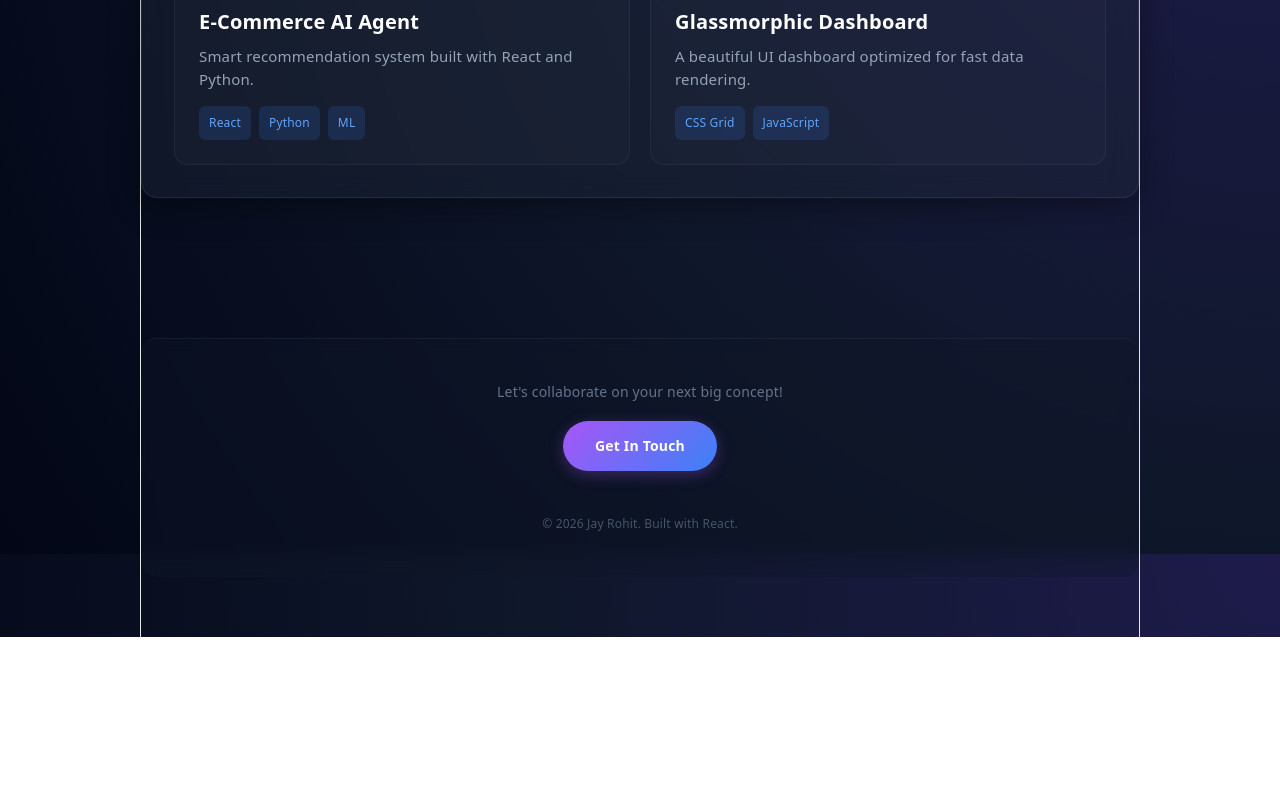
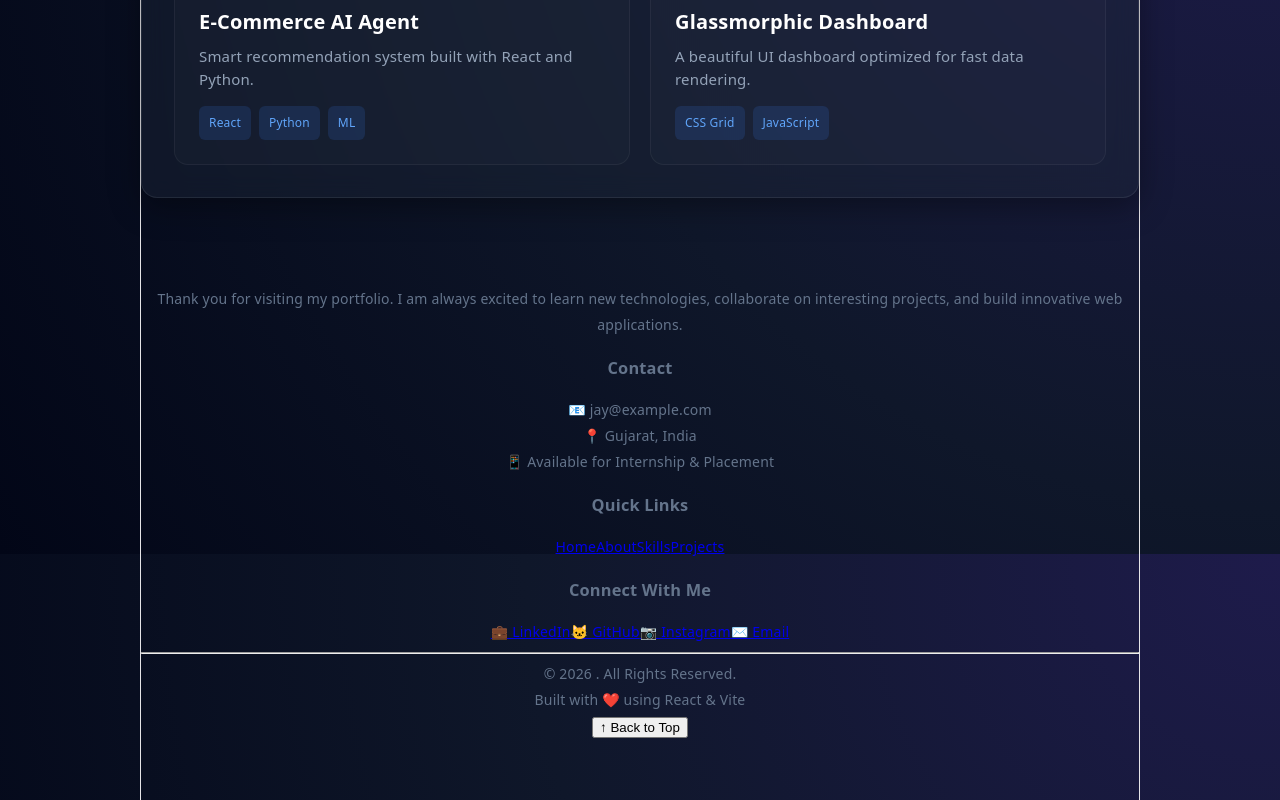
Before and after one commit to jayrohit0310/student-portfolio, a React (Vite) app: page / in a window 1280 px wide. Shown: the part 1846-2646 px from the top of the page. Before the commit the page ends 2483 px from the top, so only its background shows below. Built offline with nearby package versions, Linux system fonts and the light colour scheme.

Commit message:
Refactor Footer component with new layout and props
Updated Footer component to include name and additional contact information.

```diff
--- a/src/components/Footer.jsx
+++ b/src/components/Footer.jsx
@@ -1,13 +1,91 @@
-import React from 'react';
+function Footer({ name, email }) {
+  return (
+    <footer id="contact" className="footer">
 
-function Footer({ email }) {
-  return (
-    <footer id="contact">
-      <div className="footer-glass">
-        <p>Let's collaborate on your next big concept!</p>
-        <a href={`mailto:${email}`} className="contact-btn">Get In Touch</a>
-        <p className="copyright">© {new Date().getFullYear()} Jay Rohit. Built with React.</p>
+      <div className="footer-container">
+
+        <div className="footer-about">
+
+          <h2>{name}</h2>
+
+          <p>
+            Thank you for visiting my portfolio.
+            I am always excited to learn new technologies,
+            collaborate on interesting projects, and
+            build innovative web applications.
+          </p>
+
+        </div>
+
+        <div className="footer-contact">
+
+          <h3>Contact</h3>
+
+          <p>📧 {email}</p>
+
+          <p>📍 Gujarat, India</p>
+
+          <p>📱 Available for Internship & Placement</p>
+
+        </div>
+
+        <div className="footer-links">
+
+          <h3>Quick Links</h3>
+
+          <a href="#home">Home</a>
+          <a href="#about">About</a>
+          <a href="#skills">Skills</a>
+          <a href="#projects">Projects</a>
+
+        </div>
+
+        <div className="footer-social">
+
+          <h3>Connect With Me</h3>
+
+          <div className="social-icons">
+
+            <a href="#">💼 LinkedIn</a>
+
+            <a href="#">🐱 GitHub</a>
+
+            <a href="#">📷 Instagram</a>
+
+            <a href="#">✉️ Email</a>
+
+          </div>
+
+        </div>
+
       </div>
+
+      <hr />
+
+      <div className="footer-bottom">
+
+        <p>
+          © 2026 {name}. All Rights Reserved.
+        </p>
+
+        <p>
+          Built with ❤️ using React & Vite
+        </p>
+
+        <button
+          className="top-btn"
+          onClick={() =>
+            window.scrollTo({
+              top: 0,
+              behavior: "smooth",
+            })
+          }
+        >
+          ↑ Back to Top
+        </button>
+
+      </div>
+
     </footer>
   );
 }
```
